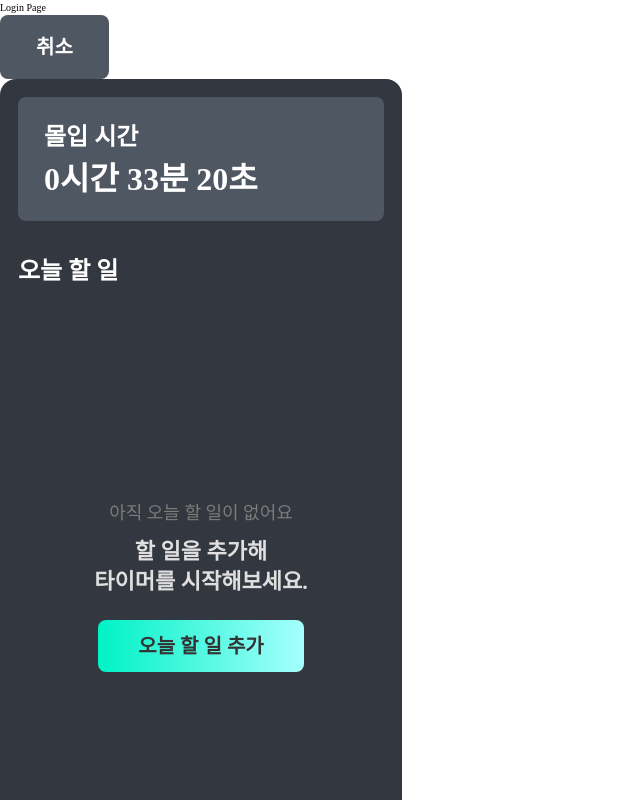
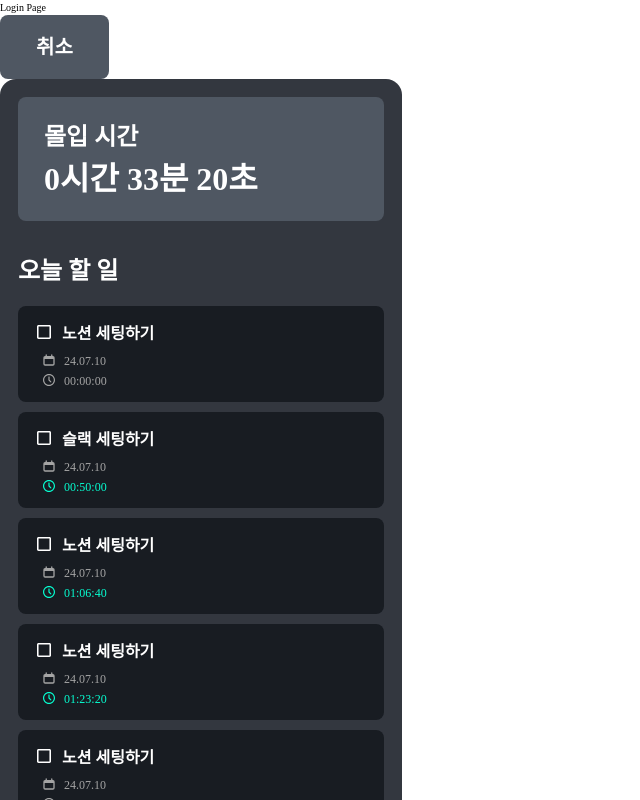
Before and after one commit to morib-in/Morib-Client, a React (Vite) app: page / in a window 1280 px wide. Both pictures are taken after a click on the button "오늘 할 일 추가". Shown: the top 800 px of the page, without its empty margins (0-640 px from the left). Built offline with nearby package versions, Linux system fonts and the light colour scheme; a web font is replaced by a local one.

Commit message:
style: 오늘의 할일 기본 상태, 추가 상태 뷰 분리

```diff
--- a/src/components/atoms/TodoBox/index.tsx
+++ b/src/components/atoms/TodoBox/index.tsx
@@ -13,10 +13,10 @@ interface TodoBoxProps {
 	title: string;
 	date: string;
 	accumulatedTime: number;
-	isCompleted: boolean;
+	isCompleted?: boolean;
 }
 
-const TodoBox = ({ title, date, accumulatedTime, isCompleted }: TodoBoxProps) => {
+const TodoBox = ({ title, date, accumulatedTime, isCompleted = false }: TodoBoxProps) => {
 	const formattedTime = formatSeconds(accumulatedTime);
 	const formattedDate = date.replace(/-/g, '.');
 
--- a/src/components/molecules/CategoryBox/index.tsx
+++ b/src/components/molecules/CategoryBox/index.tsx
@@ -1,23 +1,18 @@
 import SVGBtn from '@/components/atoms/SVGBtn';
 import TodoBox from '@/components/atoms/TodoBox';
 import TodoToggleBtn from '@/components/atoms/TodoToggleBtn';
+
+import { TodoDataTypes } from '@/types/userData';
 
 import ButtonAddIcon from '@/assets/svgs/btn_task_add.svg?react';
 import MeatBallDefault from '@/assets/svgs/todo_meatball_default.svg?react';
 
 import { todoData } from '@/mocks/homeData';
 
-interface todo {
-	id: number;
-	title: string;
-	date: string;
-	time: number;
-}
-
 interface CategoryBoxProps {
 	title: string;
-	completedTodos?: todo[];
-	ongoingTodos?: todo[];
+	completedTodos?: TodoDataTypes[];
+	ongoingTodos?: TodoDataTypes[];
 }
 
 const CategoryBox = ({ title, ongoingTodos = todoData, completedTodos = todoData }: CategoryBoxProps) => {
@@ -36,13 +31,13 @@ const CategoryBox = ({ title, ongoingTodos = todoData, completedTodos = todoData
 			</div>
 			<div className="overflow-auto">
 				<TodoToggleBtn isCompleted={false} isToggled={true}>
-					{ongoingTodos.map(({ id, title, date, time }) => (
-						<TodoBox key={id} title={title} date={date} accumulatedTime={time} isCompleted={false} />
+					{ongoingTodos.map(({ id, title, date, accumulatedTime }) => (
+						<TodoBox key={id} title={title} date={date} accumulatedTime={accumulatedTime} isCompleted={false} />
 					))}
 				</TodoToggleBtn>
 				<TodoToggleBtn isCompleted={true} isToggled={false}>
-					{completedTodos.map(({ id, title, date, time }) => (
-						<TodoBox key={id} title={title} date={date} accumulatedTime={time} isCompleted={true} />
+					{completedTodos.map(({ id, title, date, accumulatedTime }) => (
+						<TodoBox key={id} title={title} date={date} accumulatedTime={accumulatedTime} isCompleted={true} />
 					))}
 				</TodoToggleBtn>
 			</div>
--- a/src/components/atoms/TodayTodoDefault/index.tsx
+++ b/src/components/molecules/TodayTodoBox/TodayTodoBoxAddStatus.tsx
@@ -1,10 +1,11 @@
-import TodayTodoLargeBtn from '../TodayTodoLargeBtn';
+import TodayTodoLargeBtn from '@/components/atoms/TodayTodoLargeBtn';
 
-interface TodayTodoDefaultProps {
+interface TodayTodoDefaultStatusProps {
 	hasTodos: boolean;
+	onEnableAddStatus: () => void;
 }
 
-const TodayTodoDefault = ({ hasTodos }: TodayTodoDefaultProps) => {
+const TodayTodoBoxDefaultStatus = ({ hasTodos, onEnableAddStatus }: TodayTodoDefaultStatusProps) => {
 	return (
 		<div className="mt-[21.4rem] flex w-full flex-col justify-center text-white">
 			<p className="subhead-med-18 text-center text-gray-03">아직 오늘 할 일이 없어요</p>
@@ -14,10 +15,10 @@ const TodayTodoDefault = ({ hasTodos }: TodayTodoDefaultProps) => {
 				타이머를 시작해보세요.
 			</p>
 			<div className="mx-auto">
-				<TodayTodoLargeBtn variant="추가" disabled={!hasTodos} />
+				<TodayTodoLargeBtn variant="추가" disabled={!hasTodos} onClick={onEnableAddStatus} />
 			</div>
 		</div>
 	);
 };
 
-export default TodayTodoDefault;
+export default TodayTodoBoxDefaultStatus;
--- /dev/null
+++ b/src/components/molecules/TodayTodoBox/TodayTodoBoxDefaultStatus.tsx
@@ -0,0 +1,46 @@
+import TodayTodoLargeBtn from '@/components/atoms/TodayTodoLargeBtn';
+import TodayTodoSmallBtn from '@/components/atoms/TodayTodoSmallBtn';
+import TodoBox from '@/components/atoms/TodoBox';
+
+interface TodayTodoAddStatusProps {
+	selectedTodayTodos: TodoBoxProps[];
+	onDisableAddStatus: () => void;
+}
+
+interface TodoBoxProps {
+	title: string;
+	date: string;
+	accumulatedTime: number;
+}
+
+const TodayTodoBoxAddStatus = ({ selectedTodayTodos, onDisableAddStatus }: TodayTodoAddStatusProps) => {
+	//Todo: 선택된 Todo들을 취소하고 다시 추가하는 로직 추가
+	const hasTodayTodos = !(selectedTodayTodos.length === 0);
+
+	return (
+		<div className="flex flex-grow flex-col justify-between">
+			{hasTodayTodos ? (
+				<ul className="mt-[0.7rem] max-h-[57.5rem] overflow-auto">
+					{selectedTodayTodos.map(({ accumulatedTime, date, title }, index) => (
+						<li key={index}>
+							<TodoBox accumulatedTime={accumulatedTime} date={date} title={title} />
+						</li>
+					))}
+				</ul>
+			) : (
+				<p className="head-bold-24 mx-auto mt-[22.2rem] text-center text-gray-05">
+					할 일 카드를 선택하여
+					<br />
+					오늘 할 일을 추가해 보세요.
+				</p>
+			)}
+
+			<div className="flex justify-between">
+				<TodayTodoSmallBtn onClick={onDisableAddStatus}>취소</TodayTodoSmallBtn>
+				<TodayTodoLargeBtn variant="시작" disabled={!hasTodayTodos} />
+			</div>
+		</div>
+	);
+};
+
+export default TodayTodoBoxAddStatus;
--- a/src/components/molecules/TodayTodoBox/index.tsx
+++ b/src/components/molecules/TodayTodoBox/index.tsx
@@ -1,23 +1,45 @@
-import TodayTodoDefault from '@/components/atoms/TodayTodoDefault';
-import TodayTodoLargeBtn from '@/components/atoms/TodayTodoLargeBtn';
+import { useState } from 'react';
 
 import { convertTime } from '@/utils/time';
 
+import { TodoDataTypes } from '@/types/userData';
+
+import TodayTodoBoxDefaultStatus from './TodayTodoBoxAddStatus';
+import TodayTodoBoxAddStatus from './TodayTodoBoxDefaultStatus';
+
 interface TodayTodoBoxProps {
 	time: number;
+	selectedTodayTodos: TodoDataTypes[];
+	todos: TodoDataTypes[];
 }
 
-const TodayTodoBox = ({ time = 2000 }: TodayTodoBoxProps) => {
+const TodayTodoBox = ({ time = 2000, selectedTodayTodos = [], todos = [] }: TodayTodoBoxProps) => {
+	const [addStatus, setAddStatus] = useState(false);
+	// Todo: 배열 상태관련 로직 추가!
+	const [hasTodos, setHasTodos] = useState(!(todos.length === 0)); // 배열이 있는 상태를 나타내기 위한 임시 상태
+
+	const enableAddStatus = () => {
+		setAddStatus(true);
+	};
+
+	const disableAddStatus = () => {
+		setAddStatus(false);
+	};
+
 	const { hours, minutes, seconds } = convertTime(time);
 
 	return (
-		<div className="h-[88.6rem] w-[40.2rem] rounded-[1.6rem] bg-gray-bg-03 p-[1.8rem]">
+		<div className="flex h-[88.6rem] w-[40.2rem] flex-col rounded-[1.6rem] bg-gray-bg-03 p-[1.8rem]">
 			<div className="rounded-[0.8rem] bg-gray-bg-05 pb-[1.8rem] pl-[2.6rem] pt-[2.2rem] text-white">
 				<p className="head-bold-24">몰입 시간</p>
 				<p className="title-bold-32">{`${hours}시간 ${minutes}분 ${seconds}초`}</p>
 			</div>
-			<h3 className="head-bold-24 mx-auto mt-[3.2rem] text-white">오늘 할 일</h3>
-			<TodayTodoDefault hasTodos={true} />
+			<h3 className="head-bold-24 mt-[3.2rem] text-white">오늘 할 일</h3>
+			{addStatus ? (
+				<TodayTodoBoxAddStatus selectedTodayTodos={selectedTodayTodos} onDisableAddStatus={disableAddStatus} />
+			) : (
+				<TodayTodoBoxDefaultStatus hasTodos={hasTodos} onEnableAddStatus={enableAddStatus} />
+			)}
 		</div>
 	);
 };
--- a/src/mocks/homeData.ts
+++ b/src/mocks/homeData.ts
@@ -1,6 +1,10 @@
 export const todoData = [
-	{ id: 1, title: '노션 세팅하기', date: '24-07-10', time: 0 },
-	{ id: 2, title: '슬랙 세팅하기', date: '24-07-10', time: 3000 },
-	{ id: 3, title: '노션 세팅하기', date: '24-07-10', time: 4000 },
-	{ id: 4, title: '노션 세팅하기', date: '24-07-10', time: 5000 },
+	{ id: 1, title: '노션 세팅하기', date: '24-07-10', accumulatedTime: 0 },
+	{ id: 2, title: '슬랙 세팅하기', date: '24-07-10', accumulatedTime: 3000 },
+	{ id: 3, title: '노션 세팅하기', date: '24-07-10', accumulatedTime: 4000 },
+	{ id: 4, title: '노션 세팅하기', date: '24-07-10', accumulatedTime: 5000 },
+	{ id: 5, title: '노션 세팅하기', date: '24-07-10', accumulatedTime: 0 },
+	{ id: 6, title: '슬랙 세팅하기', date: '24-07-10', accumulatedTime: 3000 },
+	{ id: 7, title: '노션 세팅하기', date: '24-07-10', accumulatedTime: 4000 },
+	{ id: 8, title: '노션 세팅하기', date: '24-07-10', accumulatedTime: 5000 },
 ];
--- a/src/pages/LoginPage/index.tsx
+++ b/src/pages/LoginPage/index.tsx
@@ -1,11 +1,13 @@
 import TodayTodoSmallBtn from '@/components/atoms/TodayTodoSmallBtn';
 import TodayTodoBox from '@/components/molecules/TodayTodoBox';
+
+import { todoData } from '@/mocks/homeData';
 
 const LoginPage = () => {
 	return (
 		<>
 			Login Page <TodayTodoSmallBtn>취소</TodayTodoSmallBtn>
-			<TodayTodoBox time={2000} />
+			<TodayTodoBox time={2000} selectedTodayTodos={todoData} todos={todoData} />
 		</>
 	);
 };
--- /dev/null
+++ b/src/types/userData.ts
@@ -0,0 +1,6 @@
+export interface TodoDataTypes {
+	id: number;
+	title: string;
+	date: string;
+	accumulatedTime: number;
+}
```
